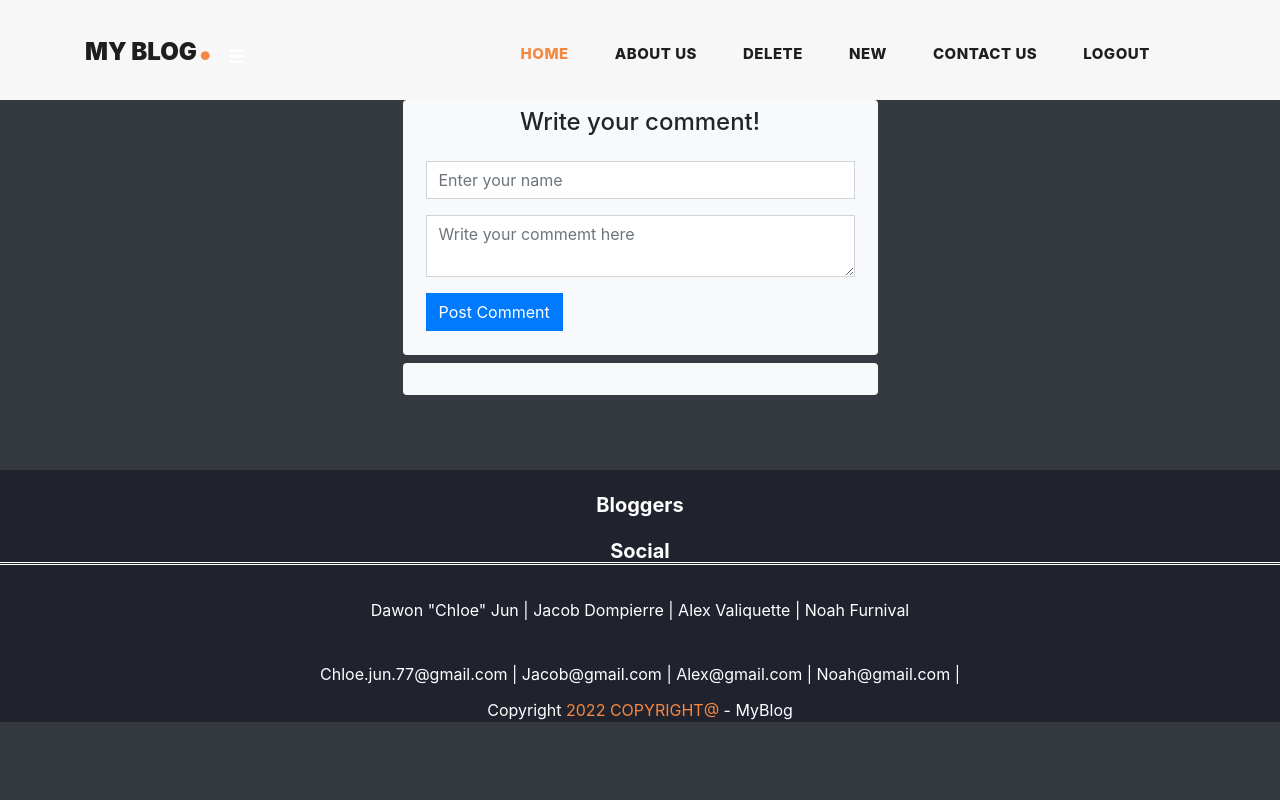
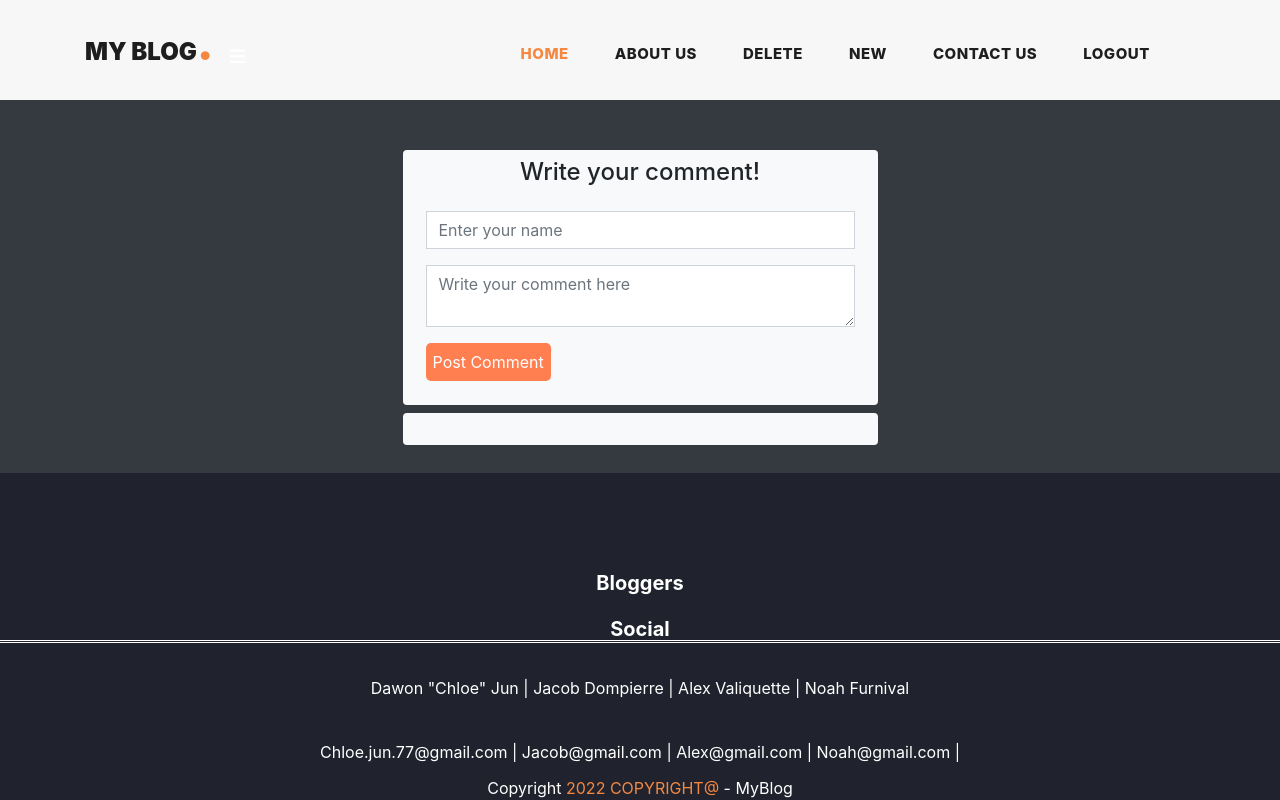
Before and after one commit to DevChloee/Team_Project_Blog, a PHP site: page /admin/contact.php in a window 1280 px wide. Run offline with PHP 8.4, Linux system fonts and the light colour scheme; the visitor is signed in with stand-in values (Sample User, id 1); data that the repository does not hold is empty; some libraries are stand-ins or nearby versions.

Commit message:
added more css

```diff
--- a/admin/aboutus.php
+++ b/admin/aboutus.php
@@ -27,7 +27,7 @@ if (isset($_SESSION["admin"]) && $_SESSION["admin"] = "chloe") {
   <title>About Us</title>
 </head>
 
-<body>
+<body class="bg-dark">
 
   <!-- Header -->
   <header class="headertop">
@@ -82,12 +82,12 @@ if (isset($_SESSION["admin"]) && $_SESSION["admin"] = "chloe") {
   </header>
   <div class="container">
     <h1 id="aboutustitle">About Us</h1>
-    <blockquote>We are a group of 4 developpers from Algonquin College, who we're tasked with creating a web
+    <blockquote>We are a group of 4 developers from Algonquin College, who we're tasked with creating a web
       application.
       We choose to make a diary website/forums, we tought it would be place to start for our first web application.
       Since
       we all sue social media but have no clue how it works on the back-end. This was a great opurtunity to have learned more about web development,
-      aswell as the first real group assignment.</blockquote>
+      as well as the first real group assignment.</blockquote>
     <img id="earth" src="../img/earth.png" alt="earth-from-space">
     <blockquote>
       <p>If you have any questions our problems feel free to use the search fucntion below to search and filter out your
--- a/admin/contact.php
+++ b/admin/contact.php
@@ -73,26 +73,25 @@
       </header>
 
 				<div class="container bg-dark">
-					<div class="row justify-content-center mb-2">
+					<div class="row justify-content-center mb-2 comment-wrapper">
 						<div class="col-lg-5 bg-light rounded">
 							<h4 class="text-center p-2">Write your comment!</h4>
 							<form action="contact.php" method="POST" class="p-2">
 								<input type="hidden" name="id" value="<?= $u_id; ?>">
-								<div class="form-group">
+								<div class="form-group comment-form">
 									<input type="text" name="name" class="form-control rounded-0"
 									placeholder="Enter your name" required value="<?= $u_name; ?>">
 								</div>
 								<div class="form-group">
 									<textarea name="comment" class="form-control rounded-0"
-									placeholder="Write your commemt here" required><?= $u_comment; ?></textarea>
+									placeholder="Write your comment here" required><?= $u_comment; ?></textarea>
 								</div>
 								<div class="form-group">
 									<?php if($update==true){ ?>
 										<input type="submit" name="update" class="btn btn-success rounded-0"
 										value="Update Comment">
 									<?php } else{ ?>
-										<input type="submit" name="submit" class="btn btn-primary
-										rounded-0" value="Post Comment">
+										<input type="submit" name="submit" class="new-button" value="Post Comment">
 									<?php } ?>
 									<h5 class="float-right text-success p-2"><?= $msg; ?></h5>
 								</div>
@@ -132,11 +131,11 @@
 			</div>
 		</div>
 	</div>
-
+ <div class="footer-contact">
  	<?php
   include '../partials/footer.php';
 	?>
-
+</div>
 <?php
  	}else{
   header("Location: contact.php");
--- a/admin/css/create.css
+++ b/admin/css/create.css
@@ -1,8 +1,8 @@
 body {
-    background-color: #9f9da7;
     font-size: 1.6rem;
     font-family: "Open Sans", sans-serif;
     color: #2b3e51;
+    background-color: #444b50;
   }
 
   h2 {
--- a/admin/deletion.php
+++ b/admin/deletion.php
@@ -20,7 +20,7 @@
 
     <title>My Blog Admin</title>
   </head>
-  <body>
+  <body class="bg-dark">
 
     <!-- Header -->
       <header class="headertop">
@@ -79,12 +79,12 @@
               if(mysqli_num_rows($result)>0){
                 while($row = mysqli_fetch_assoc($result)){
                   echo "<br>";
-                  echo "<div class='post'>";
+                  echo "<div class='post bg-light'>";
                   echo "<h4 class='title'>".$row["title"]."</h4><hr>
                         <p class='content'>".$row["content"]."</p>";
                         ?>
 
-                        <a href="deletion.php?delete=<?php echo $row["id"]; ?>" class="btn btn-info">Delete</a>
+                        <a href="deletion.php?delete=<?php echo $row["id"]; ?>" class="delete-button">Delete</a>
                         <?php
                   echo "</div>";
                 }
--- a/admin/login.php
+++ b/admin/login.php
@@ -18,7 +18,7 @@
 
     <title>My Blog Admin</title>
   </head>
-  <body>
+  <body class="bg-dark">
     <div class="container">
       <div id="login-form-wrap" class="admin-login" >
           <h2>Login</h2>
--- a/admin/new.php
+++ b/admin/new.php
@@ -24,7 +24,7 @@ if(isset($_SESSION["admin"]) && $_SESSION["admin"]="chloe"){
     <title>My Blog Admin</title>
 
   </head>
-  <body class="newpage_body">
+  <body class="newpage_body bg-dark">
 
     <!-- Header -->
       <header class="headertop">
@@ -38,7 +38,7 @@ if(isset($_SESSION["admin"]) && $_SESSION["admin"]="chloe"){
             <ul class="navbar-nav ml-auto">
 
               <li class="nav-item active">
-                <a class="nav-link" href="">Home
+                <a class="nav-link" href="index.php">Home
                   <span class="sr-only">(current)</span>
                 </a>
               </li>
@@ -89,7 +89,7 @@ if(isset($_SESSION["admin"]) && $_SESSION["admin"]="chloe"){
             <textarea class="form-control" rows="3" name="content"></textarea>
         </div>
         <div class="form-group">
-          <input type="submit" class="btn btn-primary" name="submit" value="Publish">
+          <input type="submit" class="new-button" name="submit" value="Publish">
         </div>
       </form>
 
--- a/index.css
+++ b/index.css
@@ -112,9 +112,37 @@ header .navbar {
 	background-color: #013954;
 }
 
-
-
-
+h1{
+	color:coral;
+}
+.delete-button{
+	background-color: coral;
+	padding:7px;
+	border:none;
+	border-radius:5px;
+	text-decoration: none;
+	color:white;
+	transition: all ease 0.5s;
+}
+.delete-button:hover{
+	text-decoration: none;
+	background-color: red;
+	color:white;
+}
+.new-button{
+	background-color: coral;
+	padding:7px;
+	border:none;
+	border-radius:5px;
+	text-decoration: none;
+	color:white;
+	transition: all ease 0.5s;
+}
+.new-button:hover{
+	text-decoration: none;
+	background-color: #329dd5;
+	color:white;
+}
 /*main part css*/
 .mainpart{
 /*	border : solid black;*/
@@ -128,17 +156,22 @@ header .navbar {
 
 .title{
 	font-family: 'Patrick Hand', cursive;
+	color:coral;
 }
-
+.comment-wrapper{
+	display:flex;
+	justify-content: center;
+	align-items: center;
+	margin-top: 50px;
+}
 .content{
 	font-family: 'Patrick Hand', cursive;
 }
 
 .post{
 	padding: 1%;
-	border: solid;
-	border-color: grey;
-	box-shadow: 7px 7px 2px 1px rgba(0, 0, 255, .2);
+	border: none;
+	border-radius: 5px;
 }
 /*
 .post{
--- a/index.php
+++ b/index.php
@@ -21,7 +21,7 @@ include("db.php");
 
         <title>My Beautiful Blog</title>
     </head>
-  <body id="page-container ">
+  <body id="page-container" class="bg-dark">
 
      <!-- Header -->
       <header class="headertop">
@@ -75,7 +75,7 @@ include("db.php");
                   if(mysqli_num_rows($result)>0){
                     while($row = mysqli_fetch_assoc($result)){
                       echo "<br>";
-                      echo "<div class='post'>";
+                      echo "<div class='post bg-light'>";
                       echo "<h4 class='title'>".$row["title"]."</h4><hr>
                             <p class='content'>".$row["content"]."</p>";
                       echo "</div>";
@@ -91,7 +91,7 @@ include("db.php");
                   if(mysqli_num_rows($result)>0){
                     while($row = mysqli_fetch_assoc($result)){
                       echo "<br>";
-                      echo "<div class='posttitle'>";
+                      echo "<div class='posttitle bg-light'>";
                       echo "<h4 class='title'>".$row["title"]."</h4><hr>";
                       echo "</div>";
                     }
--- a/loginuser/aboutus.php
+++ b/loginuser/aboutus.php
@@ -28,7 +28,7 @@ if (isset($_SESSION["user"]) && $_SESSION["user"] = "guest") {
   <title>About Us</title>
 </head>
 
-<body>
+<body class="bg-dark">
 
   <!-- Header -->
   <header class="headertop">
--- a/partials/footer.css
+++ b/partials/footer.css
@@ -1,6 +1,16 @@
 .footer{
 	bottom: 0px;
 	width: 100%;
+	color: white;
+	background-color: rgb(32, 35, 46);
+	margin-top: 75px;
+/*    margin: 0 auto;*/
+    text-align: center;
+}
+.footer-contact{
+    position: absolute;
+    bottom:0;
+    width: 100%;
 	color: white;
 	background-color: rgb(32, 35, 46);
 	margin-top: 75px;
@@ -14,7 +24,9 @@
     font-weight: bolder;
     font-size: 20px;
 }
-
+.copyright{
+    position:relative;
+}
 hr.cuteline {
     height: 5px;
     border-top: 3px double white;
--- a/partials/footer.php
+++ b/partials/footer.php
@@ -19,15 +19,11 @@
 
 	    		</div>
 	    </div>
-	    </div>
 
-				<div class="copyright">Copyright
+				<div class="copy-right">Copyright
 					<span style="color:#f48840">2022 COPYRIGHT@</span>
 					 - MyBlog
 				</div>
-		</div>
-		</div>
-	</div>
 </footer>
 </body>
  </html>
```
Also changed, not shown: admin/index.php (+4 -4 lines), loginuser/contact.php (+4 -5 lines), loginuser/index.php (+4 -4 lines).
